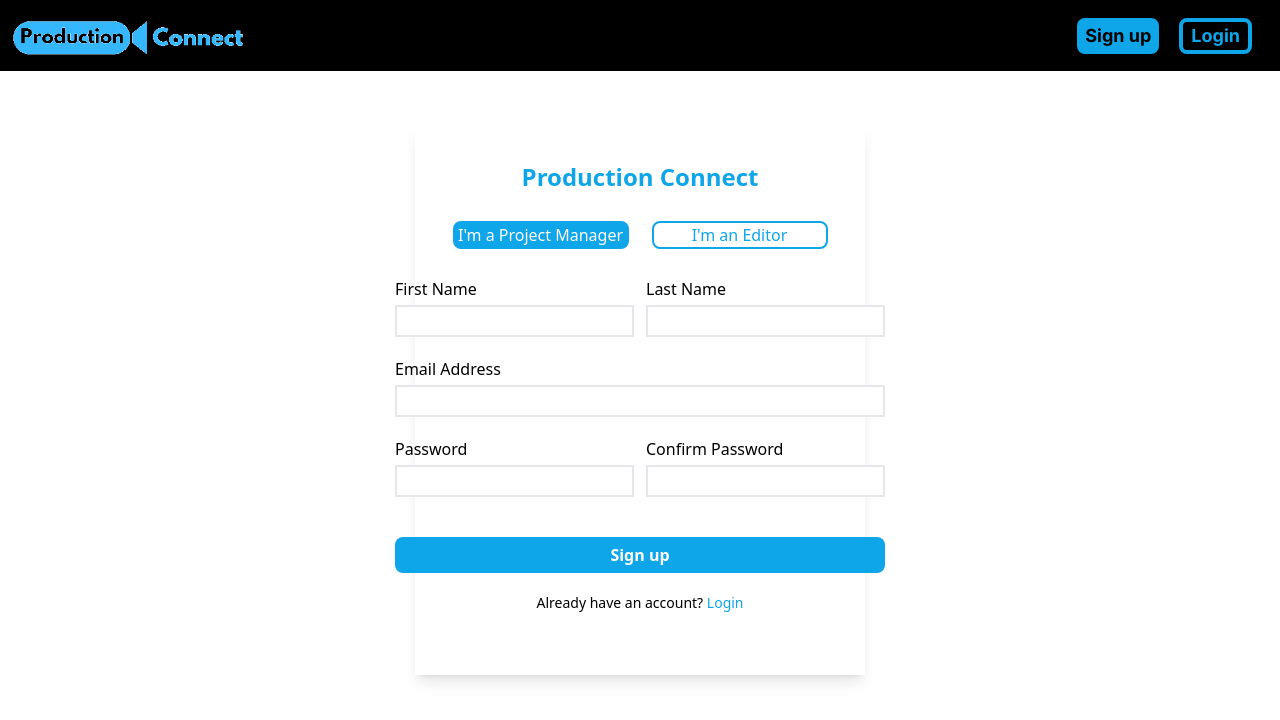
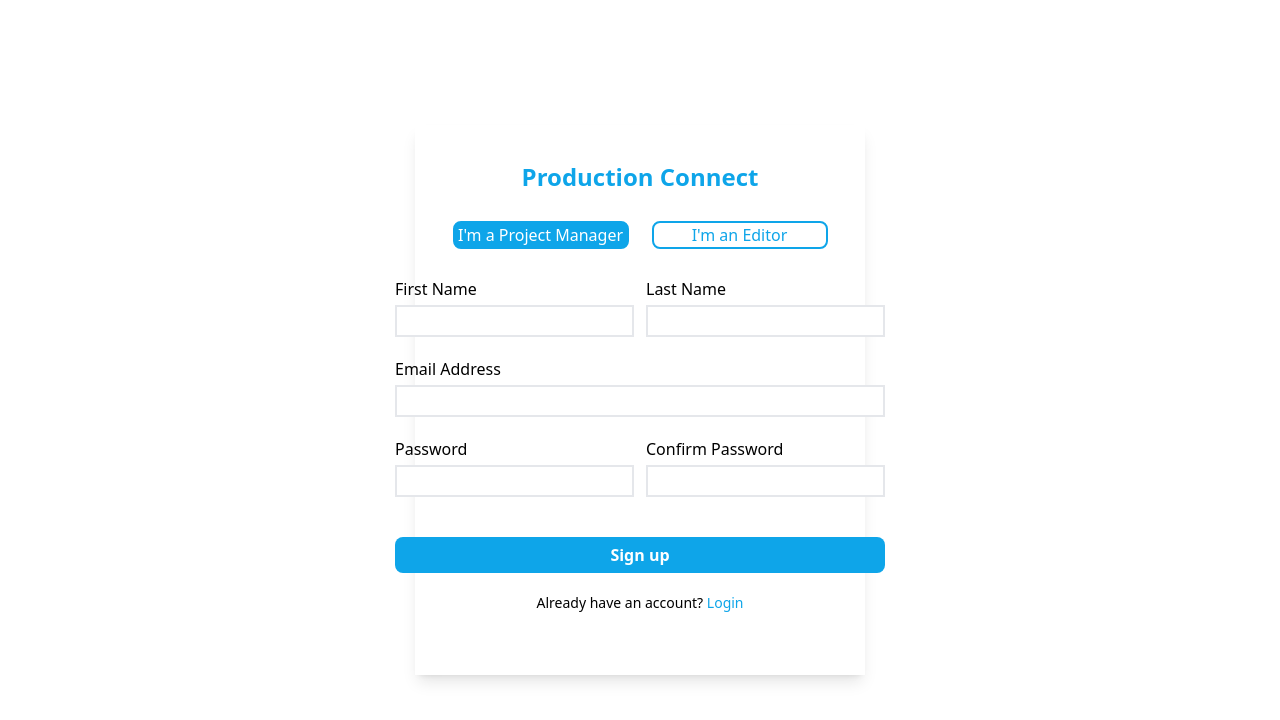
Before and after one commit to mfsohail12/production-connect, a React (Vite) app: page /sign-up in a window 1280 px wide. Shown: the top 720 px of the page. Built offline with nearby package versions, Linux system fonts and the light colour scheme.

Commit message:
removed navbar from sign up / login page layout and updated webpage logo

```diff
--- a/src/App.jsx
+++ b/src/App.jsx
@@ -5,7 +5,7 @@ import {
   createRoutesFromElements,
   RouterProvider,
 } from "react-router-dom";
-import MainLayout from "./layouts/MainLayout";
+import HomeLayout from "./layouts/HomeLayout";
 import HomePage from "./pages/HomePage";
 import LoginPage from "./pages/LoginPage";
 import SignUpPage from "./pages/SignUpPage";
@@ -13,11 +13,13 @@ import SignUpPage from "./pages/SignUpPage";
 function App() {
   const router = createBrowserRouter(
     createRoutesFromElements(
-      <Route path="/" element={<MainLayout />}>
-        <Route index element={<HomePage />} />
+      <>
+        <Route path="/" element={<HomeLayout />}>
+          <Route index element={<HomePage />} />
+        </Route>
         <Route path="/login" element={<LoginPage />} />
         <Route path="/sign-up" element={<SignUpPage />} />
-      </Route>
+      </>
     )
   );
 
--- a/src/components/Navbar.jsx
+++ b/src/components/Navbar.jsx
@@ -1,11 +1,10 @@
 import { NavLink } from "react-router-dom";
-import logo from "../assets/logo.png";
 
 const Navbar = () => {
   return (
-    <nav className="font-inter flex p-2 items-center w-screen bg-black font-bold text-lg fixed top-0 z-10">
-      <NavLink to="/" className="mr-auto">
-        <img src={logo} alt="Production Connect logo" className="w-60" />
+    <nav className="h-[70px] font-inter flex p-2 items-center w-screen bg-black font-bold text-lg fixed top-0 z-10">
+      <NavLink to="/" className="mr-auto ml-2">
+        <h1 className="text-sky-500 text-2xl">Production Connect</h1>
       </NavLink>
       <NavLink
         to="/sign-up"
```
